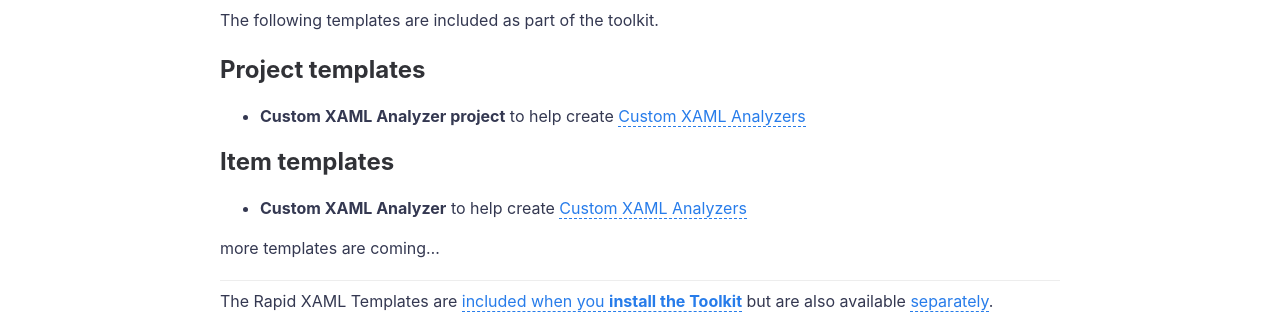
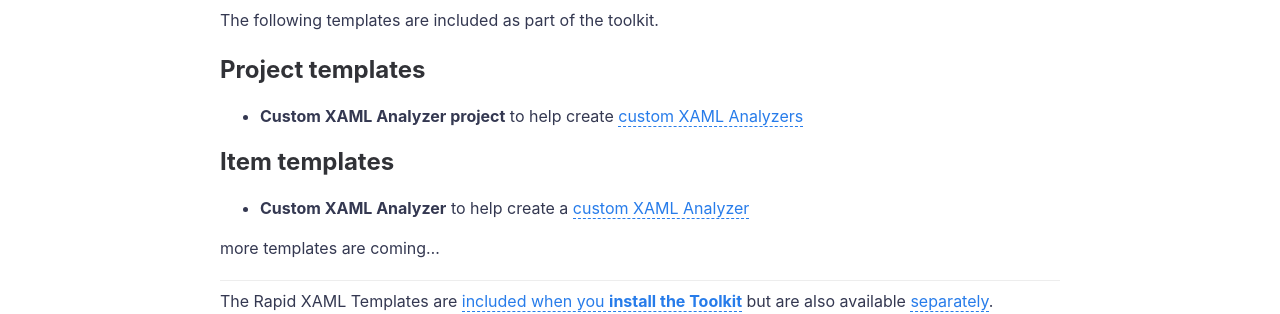
Before and after one commit to mrlacey/RapidXamlDev, a Jekyll site: the page built from _posts/2020-02-01-templates.md, in a window 1280 px wide. Shown: the part 648-962 px from the top of the page. Built offline with Jekyll 4.4.1, drawn with Linux system fonts in a browser that asks for light colours.

Commit message:
Update 2020-02-01-templates.md

```diff
--- a/_posts/2020-02-01-templates.md
+++ b/_posts/2020-02-01-templates.md
@@ -10,11 +10,11 @@
 
 ## Project templates
 
-- **Custom XAML Analyzer project** to help create [Custom XAML Analyzers](./custom-analysis)
+- **Custom XAML Analyzer project** to help create [custom XAML Analyzers](./custom-analysis)
 
 ## Item templates
 
-- **Custom XAML Analyzer** to help create [Custom XAML Analyzers](./custom-analysis)
+- **Custom XAML Analyzer** to help create a [custom XAML Analyzer](./custom-analysis)
 
 more templates are coming...
 
```
